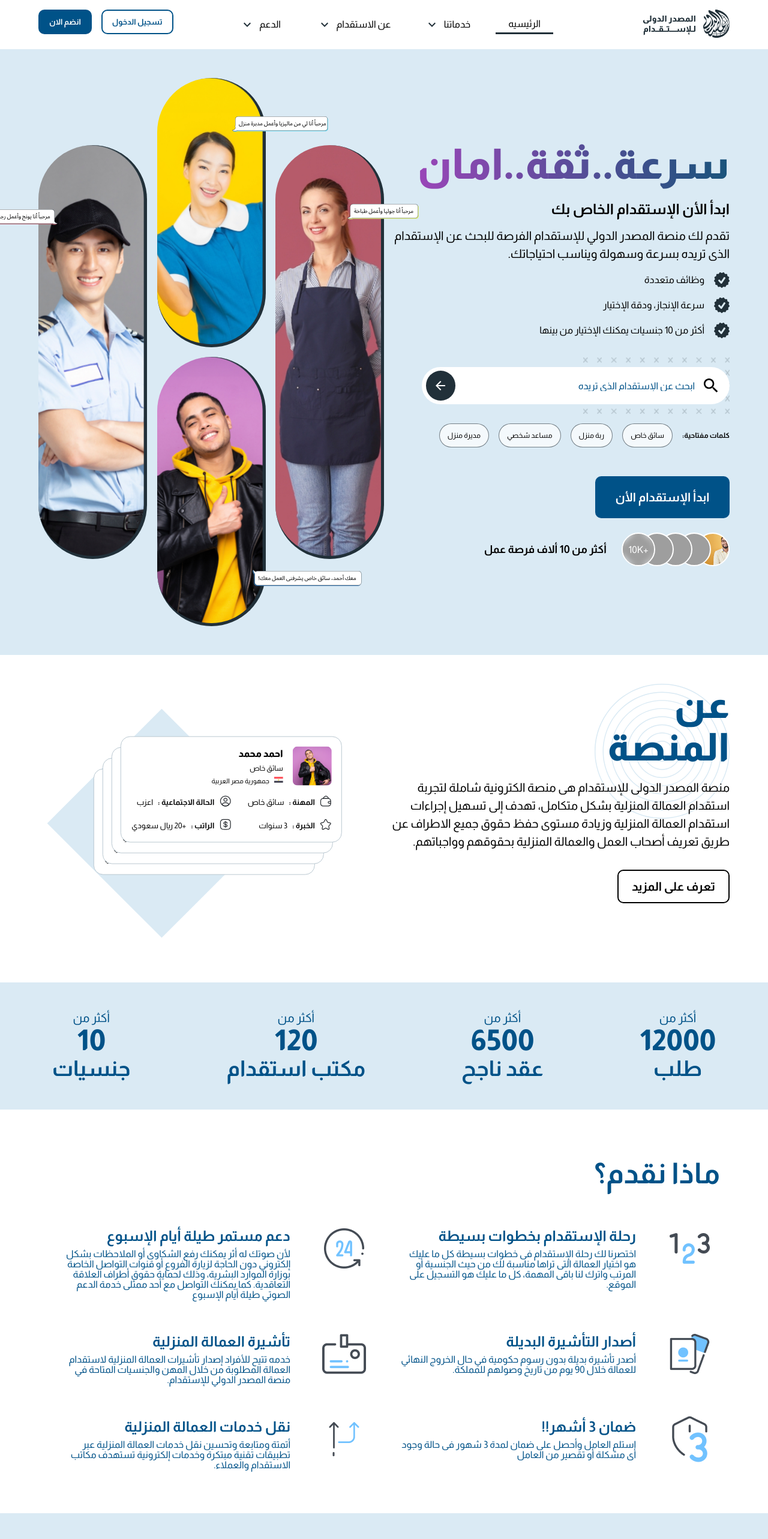
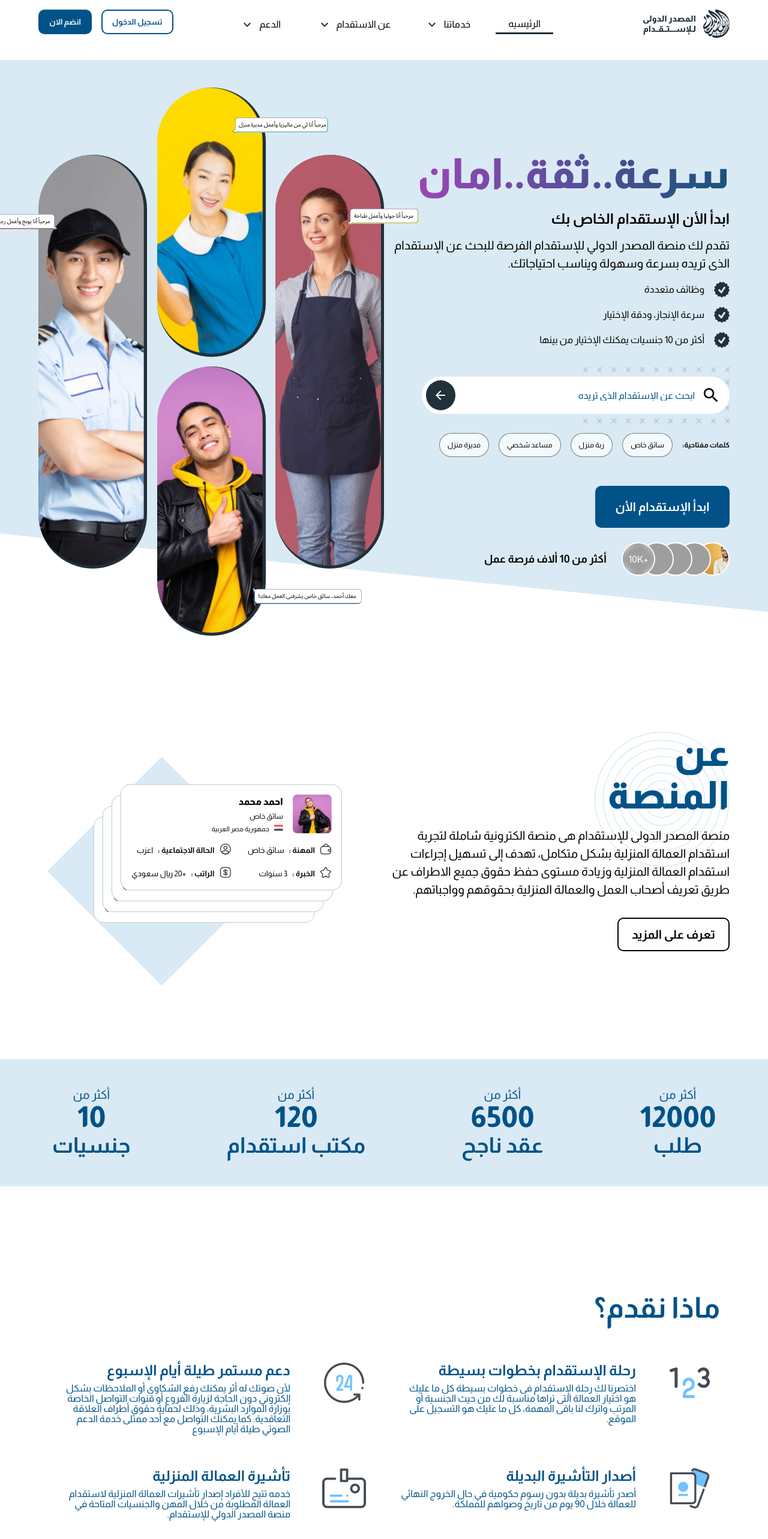
Before and after one commit to OmnikKhaled2121/Estkdam, a React (Vite) app: page / in a window 1280 px wide. Shown: the top 2566 px of the page at 60% size. Built offline with nearby package versions, Linux system fonts and the light colour scheme; grey boxes are pictures that could not be loaded.

Commit message:
Sections Spaces
Sections Spaces updates

```diff
--- a/src/sections/About.jsx
+++ b/src/sections/About.jsx
@@ -3,7 +3,10 @@ import ImgAhmed from "../assets/jj.png";
 import React from "react";
 export default function About() {
   return (
-    <Container sx={{ padding: "3rem 0" }}>
+    <Container sx={{ padding: "3rem 0",
+    marginBottom:"3rem ",
+    marginTop:"3rem"
+     }}>
       <Grid container>
         <Grid item xs={6} sx={{ position: "relative" }}>
           <Box sx={{ position: "absolute", width: "225px", zIndex: "0" }}>
--- a/src/sections/EstkdamCountry.jsx
+++ b/src/sections/EstkdamCountry.jsx
@@ -52,7 +52,8 @@ export default function EstkdamCountry() {
 
             <Grid sx={{
                 background: "#DAEAF4",
-                padding: "3rem 0"
+                padding: "3rem 0",
+                margin:"6rem 0"
             }}>
                 <Container sx={{
 
--- a/src/sections/EstkdamLevel.jsx
+++ b/src/sections/EstkdamLevel.jsx
@@ -12,7 +12,8 @@ export default function EstkdamLevel() {
     <Grid
       sx={{
         padding: "3rem 0",
-        marginTop: "1rem",
+        // marginTop: "1rem",
+        margin:"6rem 0"
       }}
     >
       <Container
--- a/src/sections/FooterSection.jsx
+++ b/src/sections/FooterSection.jsx
@@ -13,7 +13,7 @@ export default function FooterSection() {
     <Grid
       sx={{
         background: "#DAEAF4",
-        padding: "3rem 0",
+        padding: "5rem 0",
         marginTop: "1rem",
       }}
     >
--- a/src/sections/Help.jsx
+++ b/src/sections/Help.jsx
@@ -9,7 +9,8 @@ export default function Help() {
     <Grid
       sx={{
         padding: "3rem 0",
-        marginTop: "1rem",
+        // marginTop: "1rem",
+        margin:"6rem 0"
       }}
     >
       <Container
@@ -28,7 +29,7 @@ export default function Help() {
                 lineHeight: "54px",
                 letterSpacing: "0em",
                 textAlign: "right",
-                marginBottom: "2rem",
+                // marginBottom: "2rem",
               }}
             >
               تحتاج إلى مساعدة؟
--- a/src/sections/JoinUs.jsx
+++ b/src/sections/JoinUs.jsx
@@ -5,7 +5,8 @@ import map2 from "../assets/Map2.svg";
 export default function JoinUs() {
   return (
     <>
-      <Grid sx={{ padding: "3rem 0" }}>
+      <Grid sx={{ padding: "3rem 0",
+    margin:"6rem 0" }}>
         <Container>
           <Grid
             container
--- a/src/sections/Landing.jsx
+++ b/src/sections/Landing.jsx
@@ -10,6 +10,7 @@ import tooltip2 from '../assets/Group2.png';
 import tooltip3 from '../assets/Group3.png';
 import tooltip4 from '../assets/Group4.png';
 import background from '../assets/netBackgroung.png'
+import warp from '../assets/cyanBackground.png'
 import React from "react";
 import SearchIcon from "@mui/icons-material/Search";
 import ArrowBackIcon from "@mui/icons-material/ArrowBack";
@@ -20,9 +21,12 @@ export default function Landing() {
       id="Landing"
       sx={{
         width: "100%",
-        background: "#DAEAF4",
         padding: "3rem 0",
         boxSizing: "border-box",
+        backgroundImage: `url(${warp})`,
+        backgroundRepeat: "no-repeat",
+        backgroundPosition: "center",
+        backgroundPositionY:"20%",
       }}
     >
       <Container>
@@ -32,7 +36,8 @@ export default function Landing() {
             width: "100%",
             display: "flex",
             justifyContent: "space-between",
-            position: "relative"
+            position: "relative",
+             padding:"1rem 0"
           }}
         >
           <Grid
--- a/src/sections/SearchEstkdam.jsx
+++ b/src/sections/SearchEstkdam.jsx
@@ -8,7 +8,8 @@ export default function SearchEstkdam() {
     <Grid
       sx={{
         padding: "3rem 0",
-        marginTop: "1rem",
+        // marginTop: "1rem",
+        margin:"6rem 0"
       }}
     >
       <Container
--- a/src/sections/Statistics.jsx
+++ b/src/sections/Statistics.jsx
@@ -35,7 +35,7 @@ export default function Statistics() {
             display: "flex",
             width: "100%",
             justifyContent: "center",
-
+            margin:"2rem 0",
             padding:"3rem 0"
         }}>
 
--- a/src/sections/WhatOffer.jsx
+++ b/src/sections/WhatOffer.jsx
@@ -45,7 +45,8 @@ export default function WhatOffer() {
         <Grid sx={{
             fontFamily: "Almarai",
             color: "#005288",
-            padding:"3rem 0"
+            padding:"3rem 0",
+            margin:"6rem 0"
 
 
         }}>
```
Also changed, not shown: src/assets/cyanBackground.png (added).
